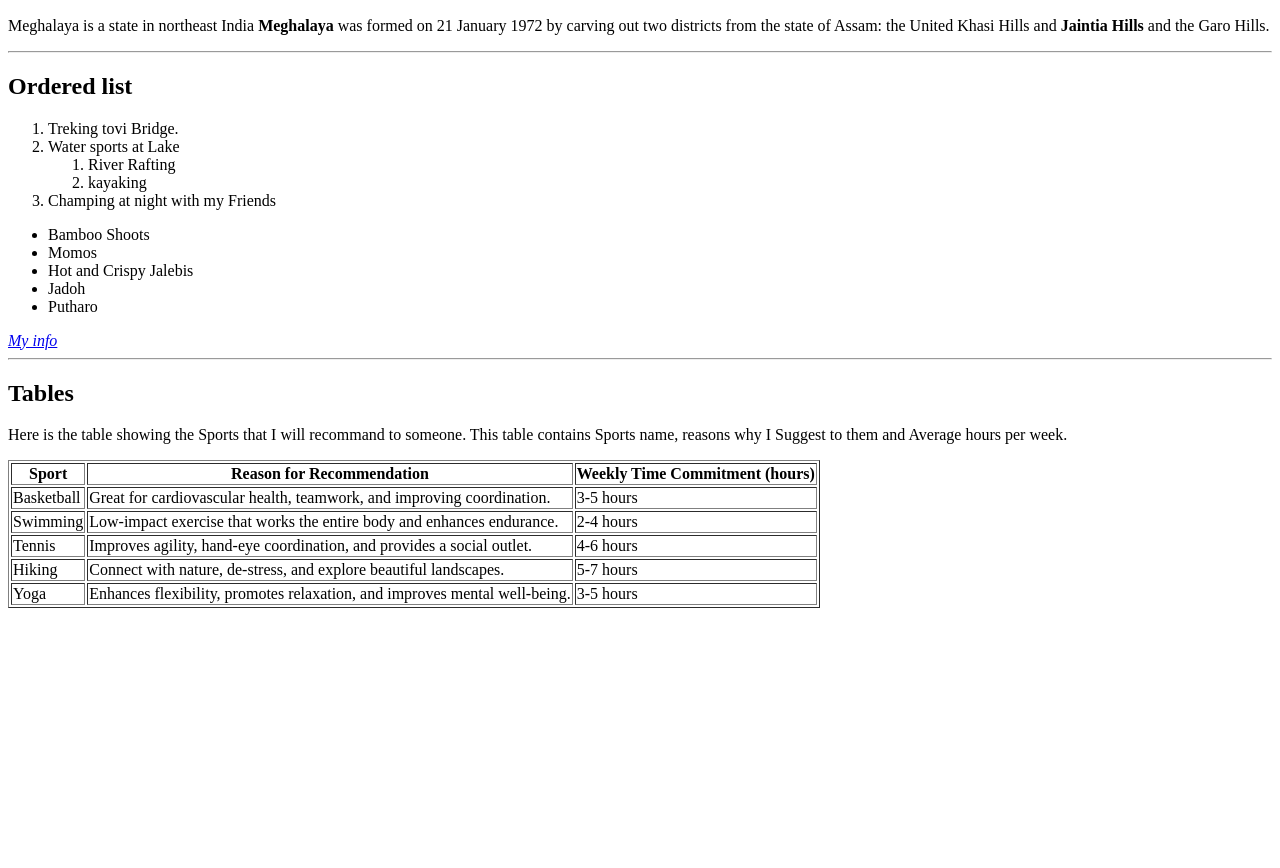
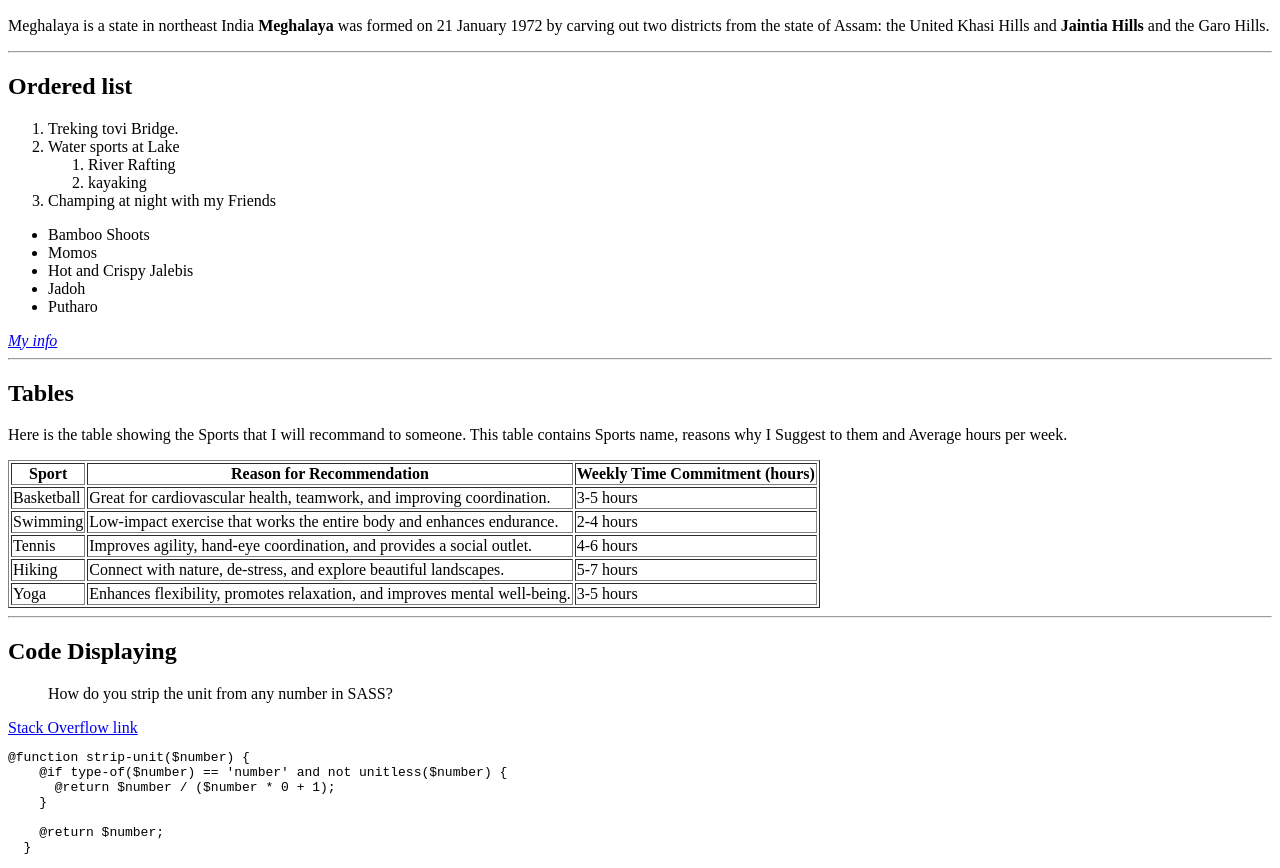
Before and after one commit to 44-563-WebApps-F23/44563-webapps-f23-assignment3-Meghanaankam16, a plain HTML site: page index.html in a window 1280 px wide. Shown: the part 110-978 px from the top of the page. Before the commit the page ends 800 px from the top, so only its background shows below. Drawn offline with Linux system fonts and the light colour scheme.

Commit message:
added code

```diff
--- a/index.html
+++ b/index.html
@@ -68,6 +68,16 @@
         <td>3-5 hours</td>
     </tr>
 </table>
+<hr>
+<h2>Code Displaying</h2>
+<blockquote>How do you strip the unit from any number in SASS?</blockquote>
+<a href="https://stackoverflow.com/questions/12328259/how-do-you-strip-the-unit-from-any-number-in-sass">Stack Overflow link</a>
+<pre>@function strip-unit($number) {
+    @if type-of($number) == 'number' and not unitless($number) {
+      @return $number / ($number * 0 + 1);
+    }
 
+    @return $number;
+  }</pre>
 </body>
 </html>
```
